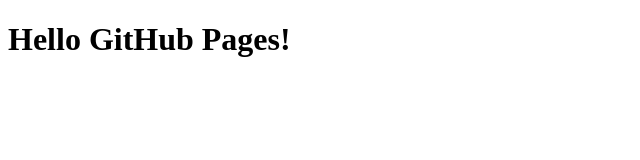
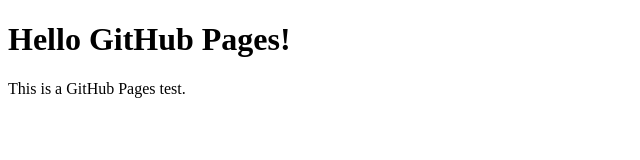
Before and after one commit to devansccready/devansccready.github.io, a plain HTML site: page index.html in a window 1280 px wide. Shown: the whole page, without its empty margins (0-640 px from the left). Drawn offline with Linux system fonts and the light colour scheme.

Commit message:
Add paragraph

```diff
--- a/index.html
+++ b/index.html
@@ -6,5 +6,6 @@
 </head>
 <body>
 	<h1>Hello GitHub Pages!</h1>
+	<p>This is a GitHub Pages test.</p>
 </body>
 </html>
```
